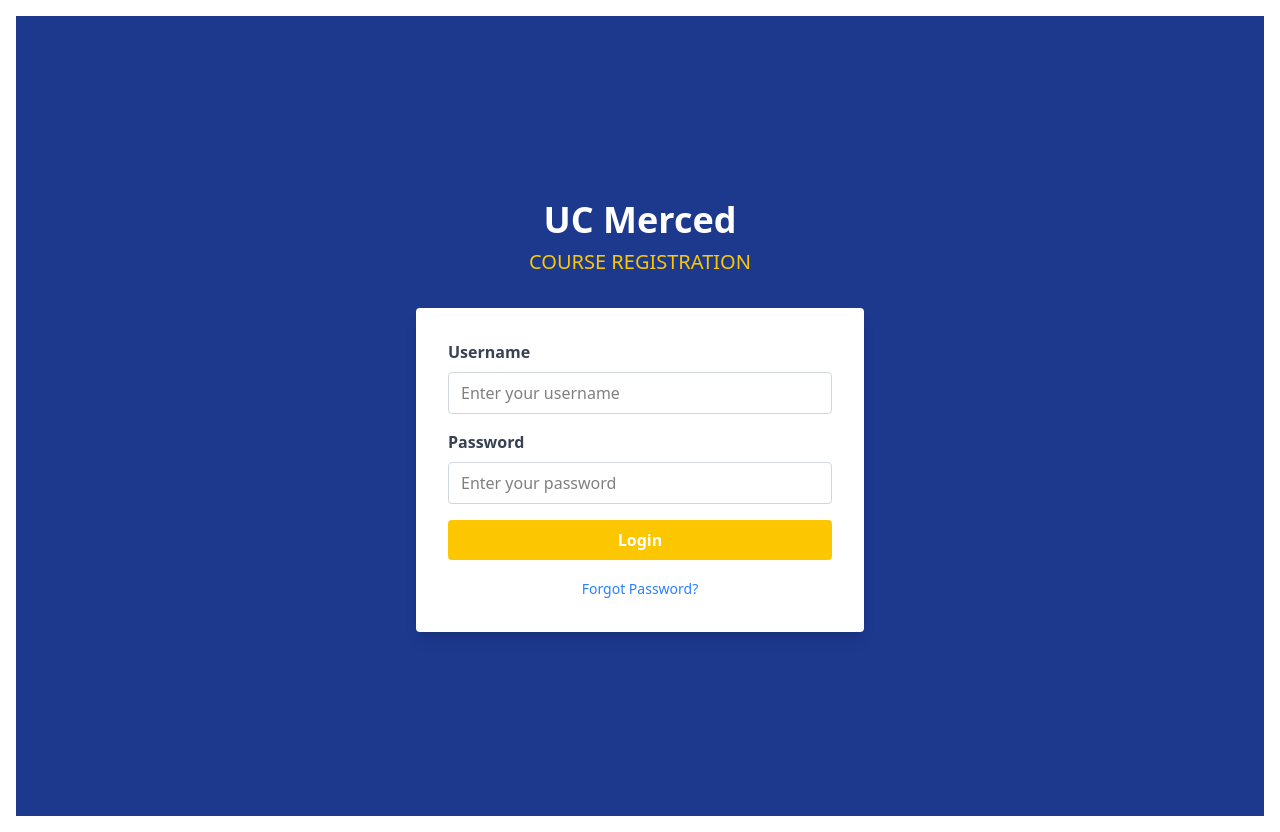
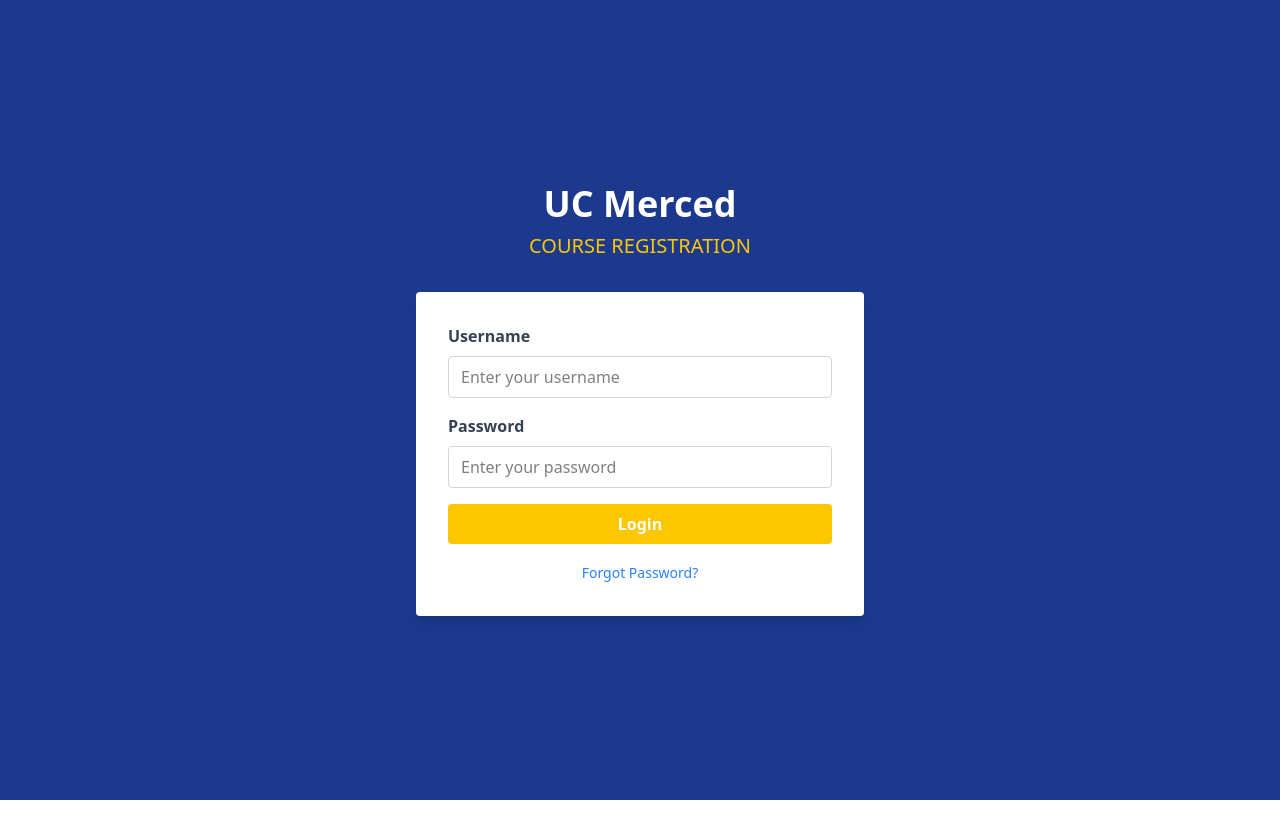
Before and after one commit to etchre/CSE108-Lab8, a React (Vite) app: page / in a window 1280 px wide. After the commit the page ends 800 px from the top, so only its background shows below. Built offline with nearby package versions, Linux system fonts and the light colour scheme.

Commit message:
Removed unnecessary comments (and fixed a typo)

```diff
--- a/src/App.jsx
+++ b/src/App.jsx
@@ -8,7 +8,7 @@
   const [loggedIn, setLoggedIn] = useState(false);
 
   return (
-    <div className="m-4">
+    <div>
       <Routes>
         <Route index element={
           <Login loggedIn={loggedIn} setLoggedIn={setLoggedIn} />
--- a/src/pages/Dashboard.jsx
+++ b/src/pages/Dashboard.jsx
@@ -11,7 +11,7 @@
   }, [loggedIn]);
 
   return (
-    <div className="flex justify-between">
+    <div className="flex justify-between m-4">
       <div className="text-3xl font-bold">
         hello from the dashboard
       </div>
--- a/src/pages/Login.jsx
+++ b/src/pages/Login.jsx
@@ -2,42 +2,33 @@
 import {useEffect} from "react";
 
 function Login({loggedIn, setLoggedIn}) {
-
-  // changed 'let' to 'const'
   // initialize navigate function
   const navigate = useNavigate();
 
   useEffect(() => {
-
     // if user already logged in, redirect to dashboard
     if(loggedIn) {
       navigate('/dashboard');
     }
   }, [loggedIn, navigate]);
 
-  // return the JSX for login screen
   return (
-
     // outer container to set screen height
     // will use navy colored background to keep in line with UCM
     <div className="min-h-screen bg-blue-900 flex flex-col justify-center items-center px-4">
 
-      {/** Heading: displays main title */}
+      {/** heading */}
       <h1 className="text-4xl font-bold text-white mb-2">UC Merced</h1>
-
-      {/** Subheading: subtitle */}
       <h2 className="text-xl text-yellow-400 mb-8">COURSE REGISTRATION</h2>
 
-      {/** Login container: white background, rounded corners, shadow for depth, padding, and width */}
+      {/** Login container */}
       <div className="bg-white rounded shadow-lg p-8 w-full max-w-md">
 
         {/** Username input field */}
         <div className="mb-4">
-          {/** label for username field */}
           <label className="block text-gray-700 font-semibold mb-2">
             Username
           </label>
-          {/** input field for username w/ styling */}
           <input
             type="text"
             className="border border-gray-300 rounded w-full px-3 py-2 focus:outline-none focus:ring-2 focus:ring-yellow-400"
@@ -47,13 +38,9 @@
 
         {/** password input container */}
         <div className="mb-4">
-
-          {/** label for password */}
           <label className="block text-gray-700 font-semibold mb-2">
             Password
           </label>
-
-          {/** input field for password w/ 'username' styling */}
           <input
             type="password"
             className="border border-gray-300 rounded w-full px-3 py-2 focus:outline-none focus:ring-2 focus:ring-yellow-400"
@@ -66,7 +53,7 @@
           className="bg-yellow-400 text-white font-semibold py-2 px-4 rounded hover:bg-yellow-500 w-full"
           onClick={() => {
             //update login state
-            setLoggedInI(true);
+            setLoggedIn(true);
           }}
         >
           Login
@@ -74,8 +61,6 @@
 
         {/** forgot password link */}
         <p className="text-center mt-4">
-
-          {/** link styled for blue color */}
           <a href="#" className="text-blue-500 hover:underline text-sm">
             Forgot Password?
           </a>
```
